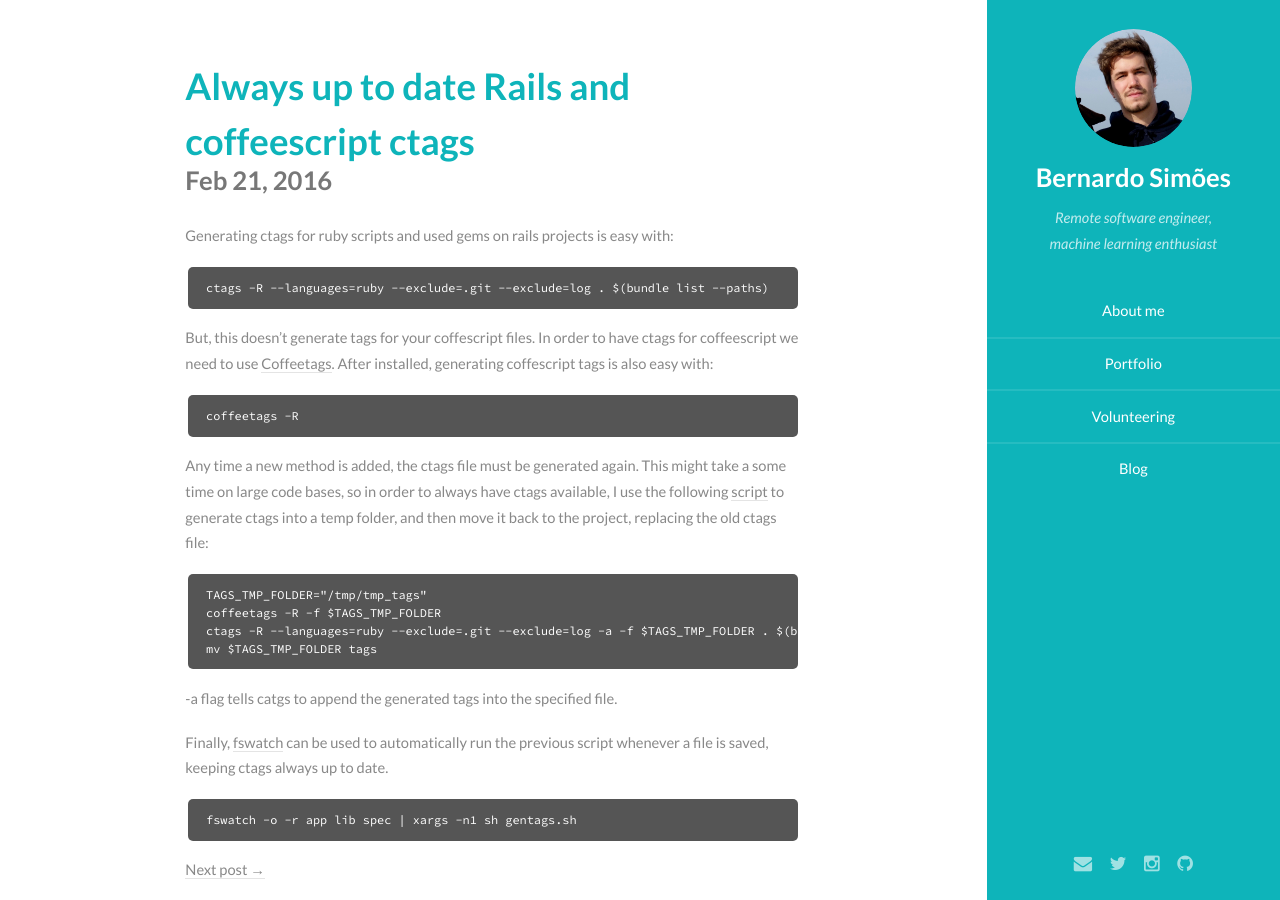
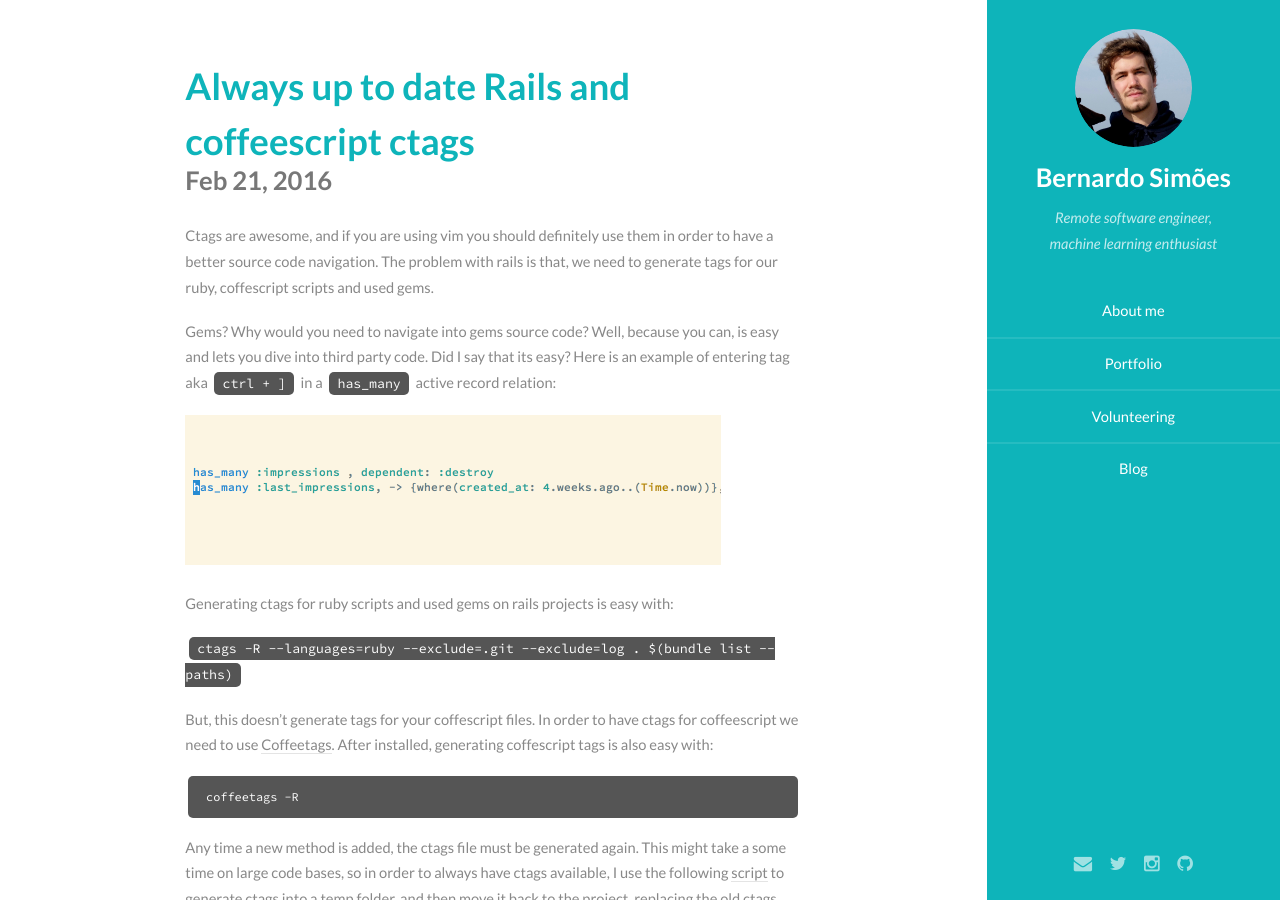
Before and after one commit to bernardo-cs/golfadas.github.io, a Jekyll site: the page built from _posts/2016-02-21-live-ctags.markdown, in a window 1280 px wide and 900 px high. Built offline with Jekyll 4.4.1, drawn with Linux system fonts in a browser that asks for light colours.

Commit message:
MORE GIFFs!

```diff
--- a/_posts/2016-02-21-live-ctags.markdown
+++ b/_posts/2016-02-21-live-ctags.markdown
@@ -4,11 +4,15 @@ title:  "Always up to date Rails and coffeescript ctags"
 date:   2016-02-21
 categories: ctags bash
 ---
+Ctags are awesome, and if you are using vim you should definitely use them in order to have a better source code navigation. The problem with rails is that, we need to generate tags for our ruby, coffescript scripts and used gems.
+
+Gems? Why would you need to navigate into gems source code? Well, because you can, is easy and lets you dive into third party code. Did I say that its easy? Here is an example of entering tag aka `ctrl + ]` in a `has_many` active record relation:
+
+![Entering a tag](/images/has_many_entertag.gif)
+
 Generating ctags for ruby scripts and used gems on rails projects is easy with:
 
-{% highlight bash %}
-ctags -R --languages=ruby --exclude=.git --exclude=log . $(bundle list --paths)
-{% endhighlight %}
+`ctags -R --languages=ruby --exclude=.git --exclude=log . $(bundle list --paths)`
 
 But, this doesn't generate tags for your coffescript files. In order to have ctags for coffeescript we need to use [Coffeetags](coffe-tags). After installed, generating coffescript tags is also easy with:
 
```
Also changed, not shown: blog/index.html (line endings or trailing spaces), images/has_many_entertag.gif (added), images/post_2/after-domain-all.png (deleted), images/post_2/rails-session-cookie.png (deleted), images/post_2/two-different-cookies.gif (deleted).
